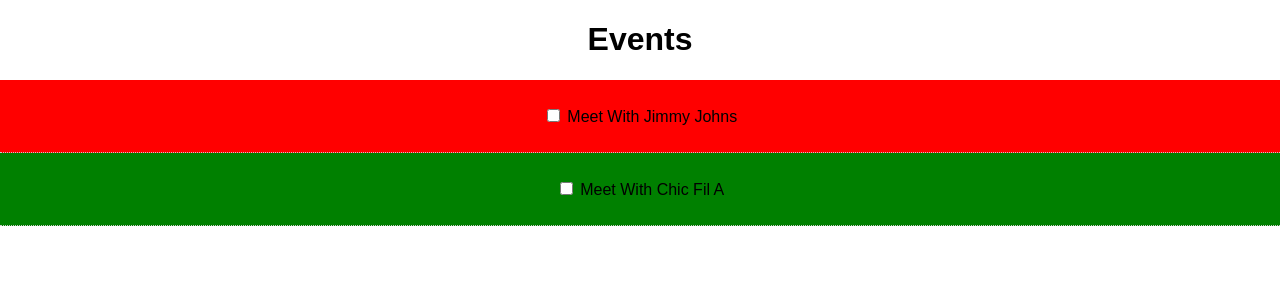
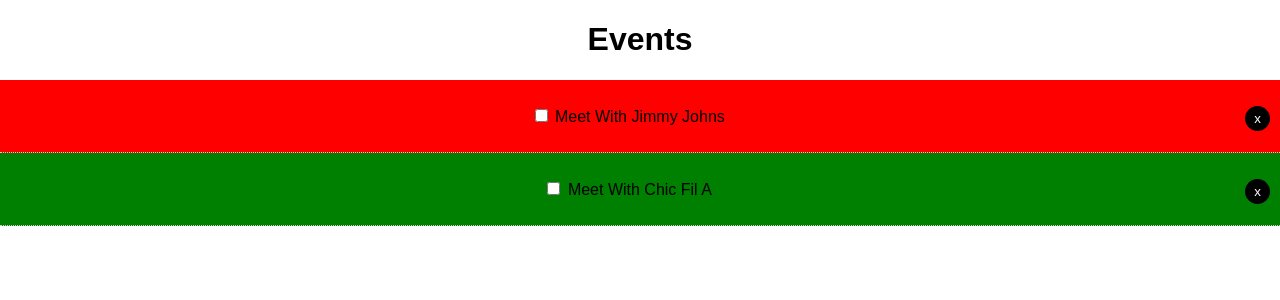
Before and after one commit to jovan2255/Partner, a React (Create React App) app: page / in a window 1280 px wide. Shown: the top 300 px of the page. Built offline with nearby package versions, Linux system fonts and the light colour scheme.

Commit message:
3rd commit

```diff
--- a/src/App.js
+++ b/src/App.js
@@ -29,6 +29,9 @@
   })});
 }
 
+delEvent = (id) => {
+  this.setState({events: [...this.state.events.filter(event => event.id !== id)]})
+}
 
   render() {
     console.log(this.state.events)
@@ -37,7 +40,7 @@
       <div className="App">
       <h1>Events</h1>
 
-      <EventsComponent events={this.state.events} markWindow={this.markWindow}/>
+      <EventsComponent events={this.state.events} markWindow={this.markWindow} delEvent={this.delEvent}/>
 
       </div>
     );
--- a/src/components/EventsComponent.js
+++ b/src/components/EventsComponent.js
@@ -8,7 +8,7 @@
 
   render() {
     return this.props.events.map((event) =>(
-       <EventsItem key={event.id} event={event} markWindow={this.props.markWindow}/>
+       <EventsItem key={event.id} event={event} markWindow={this.props.markWindow} delEvent={this.props.delEvent}/>
 
     ));
   }
--- a/src/components/EventsItem.js
+++ b/src/components/EventsItem.js
@@ -11,9 +11,6 @@
         'green' : 'red'
     }
 }
-
-
-
   render() {
       const {id, title} = this.props.event;
     return(
@@ -21,18 +18,23 @@
         <p>
         <input type="checkbox" onChange={this.props.markWindow.bind(this, id)} /> {' '}
         {title}
+        <button style={btnStyle} onClick={this.props.delEvent.bind(this, id)} style={btnStyle}>x</button>
         </p>
-
-
         </div>
     )
-
   }
 }
-
 //  PropTypes
 EventsItem.propTypes = {
     event: PropTypes.object.isRequired
 }
-
+const btnStyle ={
+    background:'black',
+    color: 'white',
+    border: 'none',
+    padding: '5px 9px',
+    borderRadius: '50%',
+    curser: 'pointer',
+    float: 'right'
+}
 export default EventsItem;
```
